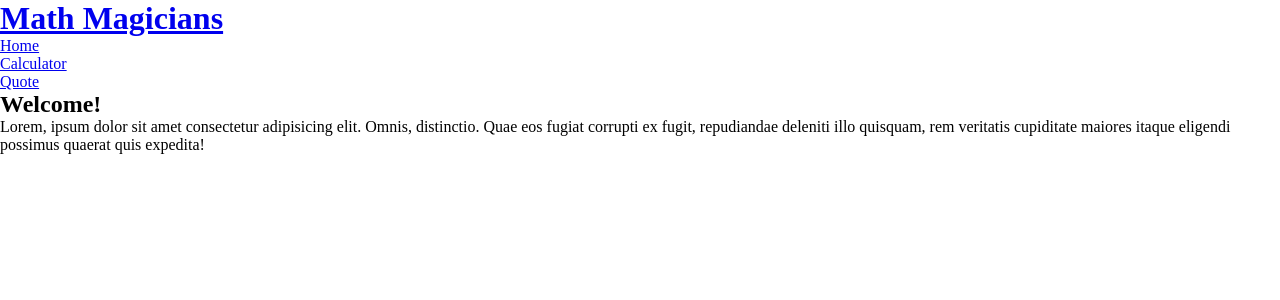
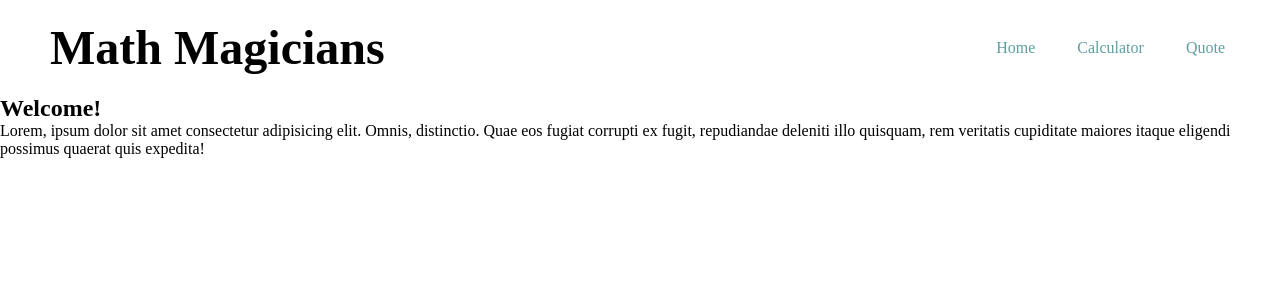
Before and after one commit to jasonfelice/Math-Magicians, a React (Create React App) app: page / in a window 1280 px wide. Shown: the top 300 px of the page. Built offline with nearby package versions, Linux system fonts and the light colour scheme.

Commit message:
Create a css module for header

```diff
--- a/src/App.css
+++ b/src/App.css
@@ -73,3 +73,5 @@
 .btns:nth-child(18) {
   grid-column: 1 /3;
 }
+
+/* Home Page */
--- a/src/components/Header.js
+++ b/src/components/Header.js
@@ -1,5 +1,6 @@
 import React from 'react';
 import { Link } from 'react-router-dom';
+import styles from './Header.module.css';
 
 const Header = () => {
   const links = [
@@ -23,7 +24,7 @@ const Header = () => {
   return (
     <header>
       <a href="/#"><h1>Math Magicians</h1></a>
-      <nav className="navBar">
+      <nav className={styles.navBar}>
         <ul>
           {links.map((link) => (
             <li key={link.id}>
--- /dev/null
+++ b/src/components/Header.module.css
@@ -0,0 +1,29 @@
+header {
+  display: flex;
+  justify-content: space-between;
+  align-items: center;
+  padding: 20px 50px;
+}
+
+header > a {
+  color: black;
+  font-size: 1.5rem;
+}
+
+a {
+  text-decoration: none;
+}
+
+.navBar ul {
+  list-style: none;
+  display: flex;
+  gap: 2rem;
+}
+
+.navBar li {
+  padding: 5px;
+}
+
+.navBar a {
+  color: cadetblue;
+}
--- a/src/index.js
+++ b/src/index.js
@@ -2,7 +2,7 @@ import React from 'react';
 import ReactDOM from 'react-dom/client';
 import App from './App';
 
-const root = ReactDOM.createRoot(document.getElementById('root'));
+const root = ReactDOM.createRoot(document.body);
 root.render(
   <React.StrictMode>
     <App />
```
